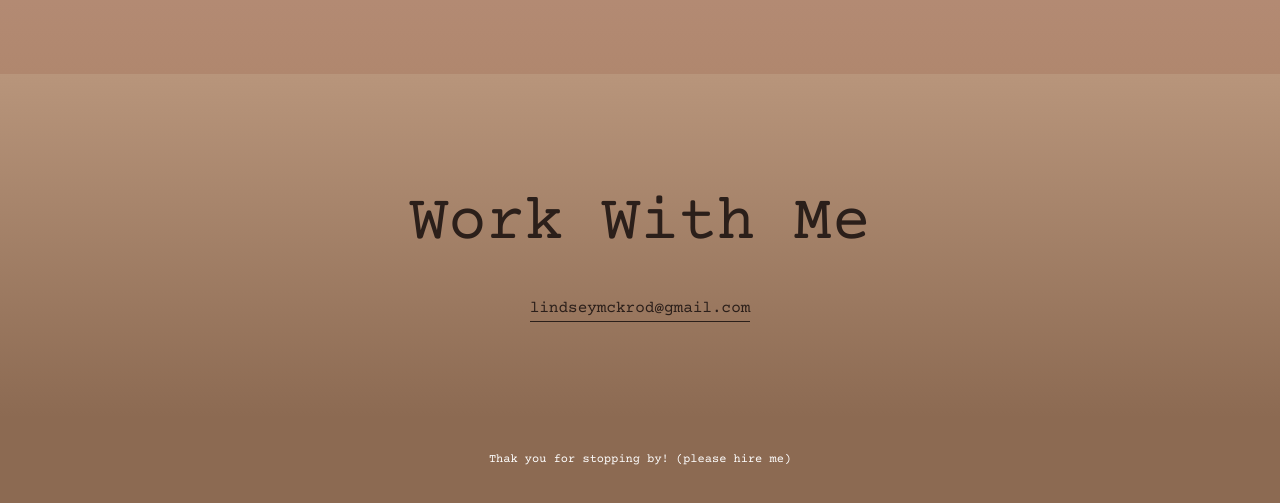
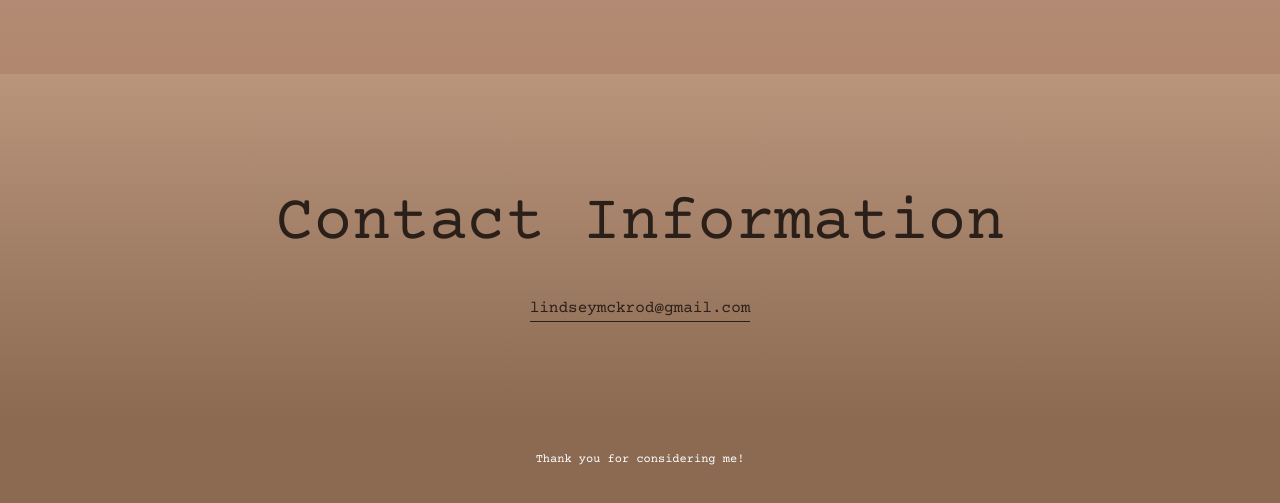
Before and after one commit to linmckrod/portfolio, a plain HTML site: page index.html in a window 1280 px wide. Shown: the part 3059-3562 px from the top of the page. Drawn offline with nearby package versions, Linux system fonts and the light colour scheme.

Commit message:
Update contact section and footer text

```diff
--- a/index.html
+++ b/index.html
@@ -256,12 +256,12 @@
 
   <!-- CONTACT -->
   <section class="contact">
-    <h2>Work With Me</h2>
+    <h2>Contact Information</h2>
     <p><a href="mailto:Lindseymckrod@gmail.com">lindseymckrod@gmail.com</a></p>
   </section>
 
   <footer>
-    Thak you for stopping by! (please hire me)
+    Thank you for considering me!
   </footer>
 
   <script>
```
